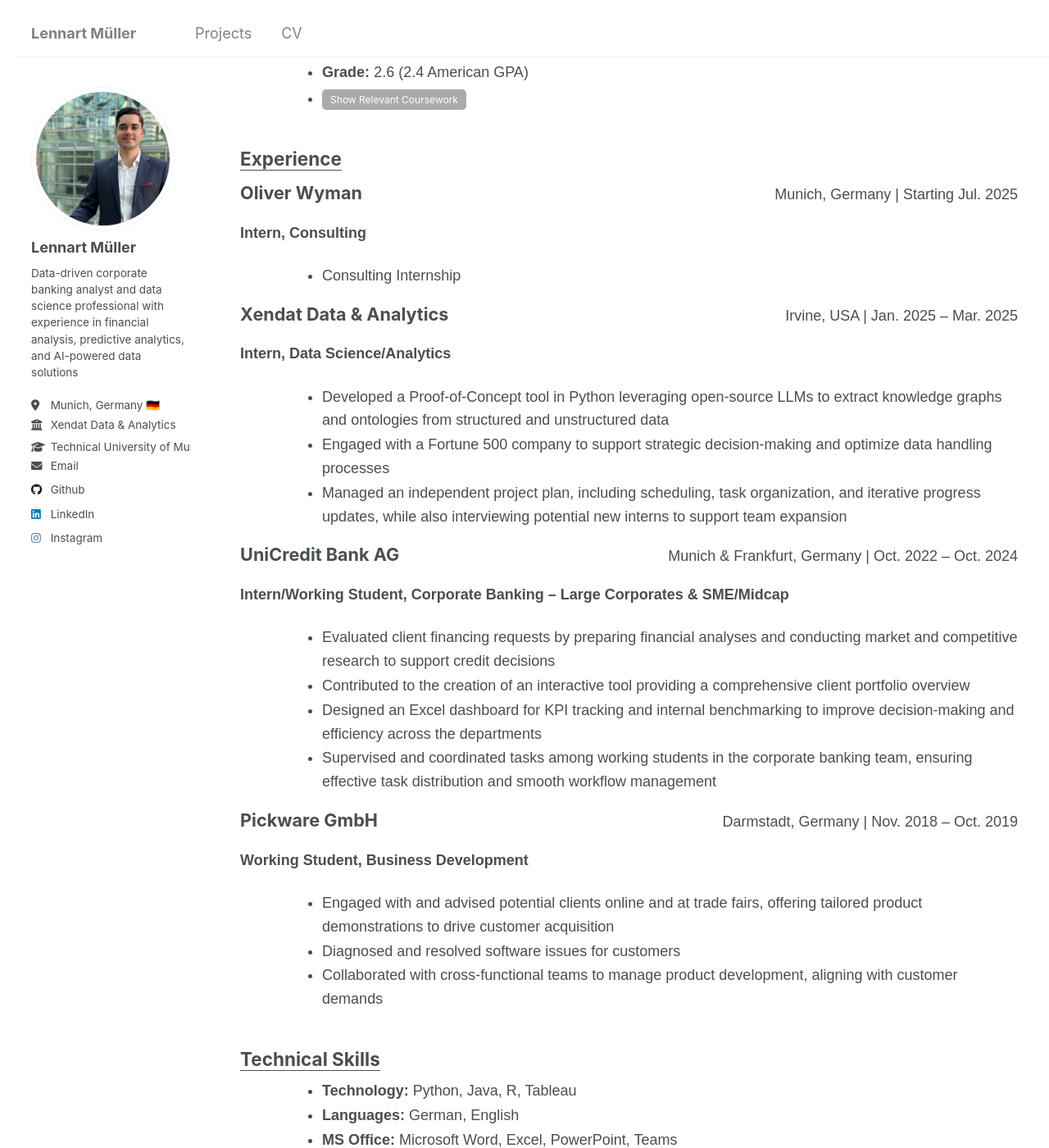
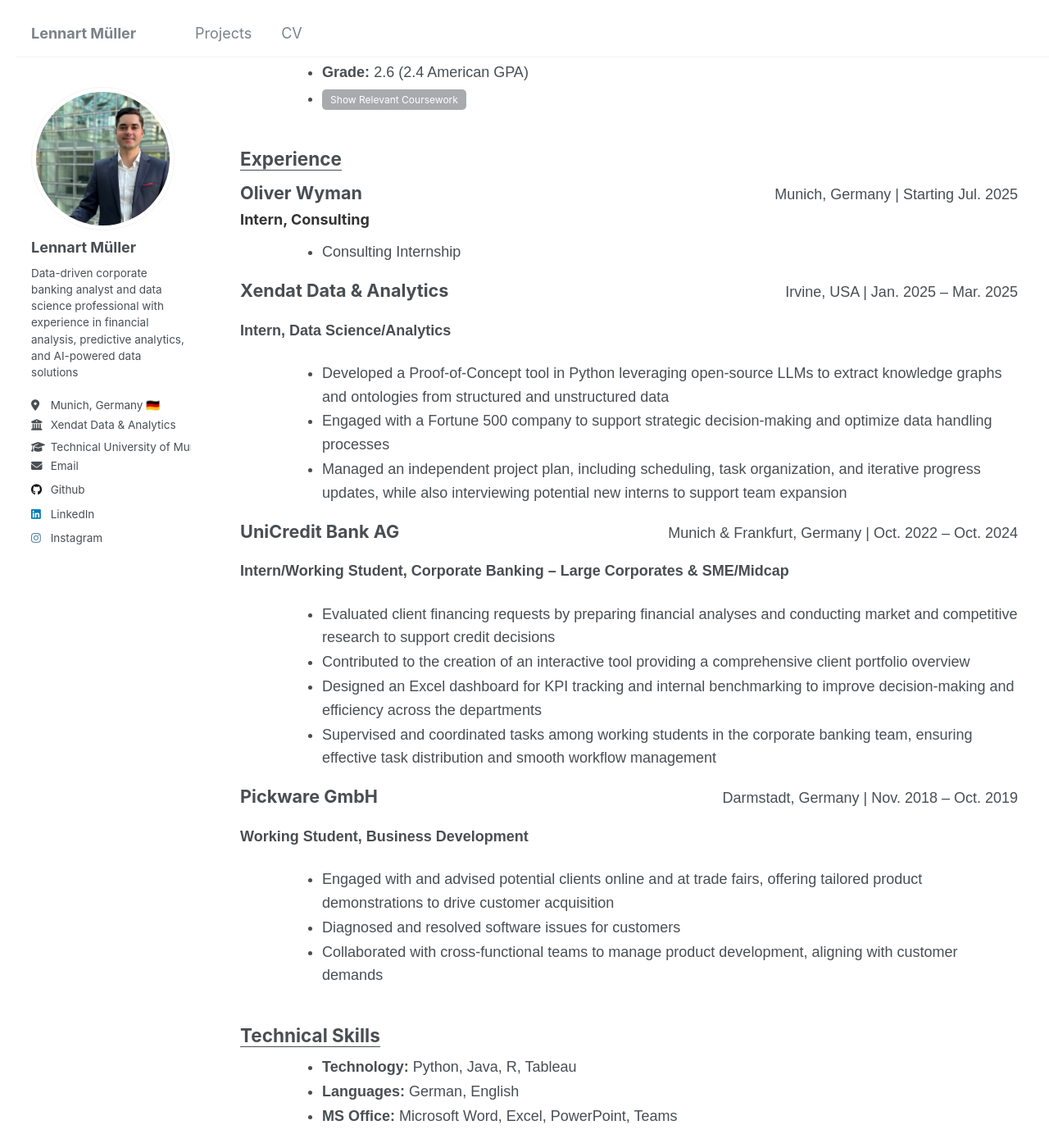
Before and after one commit to lennartmueller123/lennartmueller123.github.io, a Jekyll site: the page built from _pages/cv.html, in a window 1280 px wide and 1400 px high, scrolled down 652 px. Shown: the whole window at 82% size. Built offline with Jekyll 4.4.1, drawn with Linux system fonts in a browser that asks for light colours.

Commit message:
Update cv.html
h4

```diff
--- a/_pages/cv.html
+++ b/_pages/cv.html
@@ -44,6 +44,12 @@
             font-size: 1.2em;
             margin-top: 5px;
             margin-bottom: 0px;
+        }
+        .entry h4 {
+            margin: 0.3em 0 0.8em;
+            font-size: 1rem;
+            font-weight: 600;
+            color: #333;
         }
         .entry-header p {
             margin: 0;
@@ -187,7 +193,7 @@
                 <h3>Oliver Wyman</h3>
                 <p>Munich, Germany | Starting Jul. 2025</p>
             </div>
-            <p><strong>Intern, Consulting</strong></p>
+            <h4><strong>Intern, Consulting</strong></h4>
             <ul>
                 <li>Consulting Internship</li>
             </ul>
```
